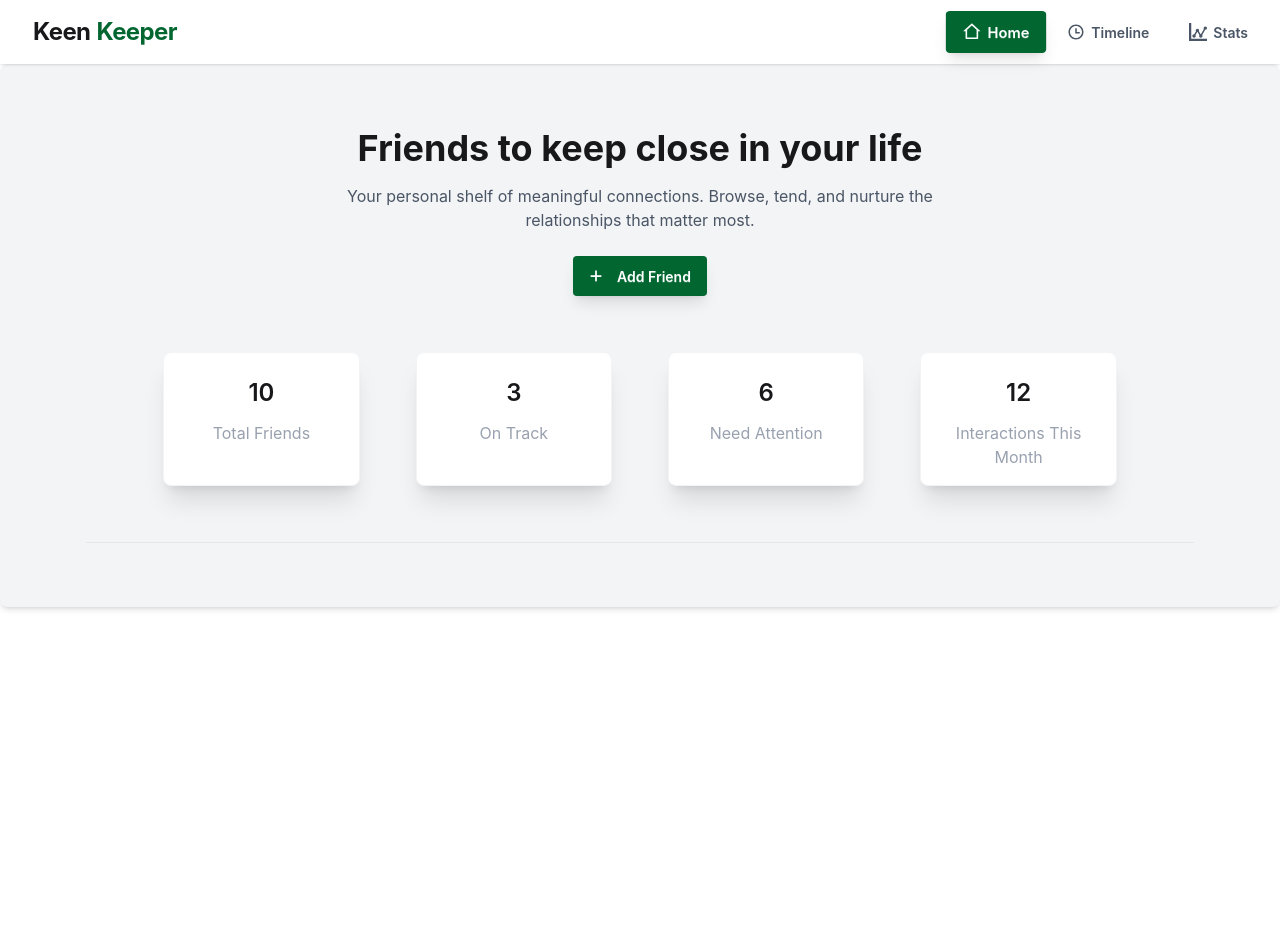
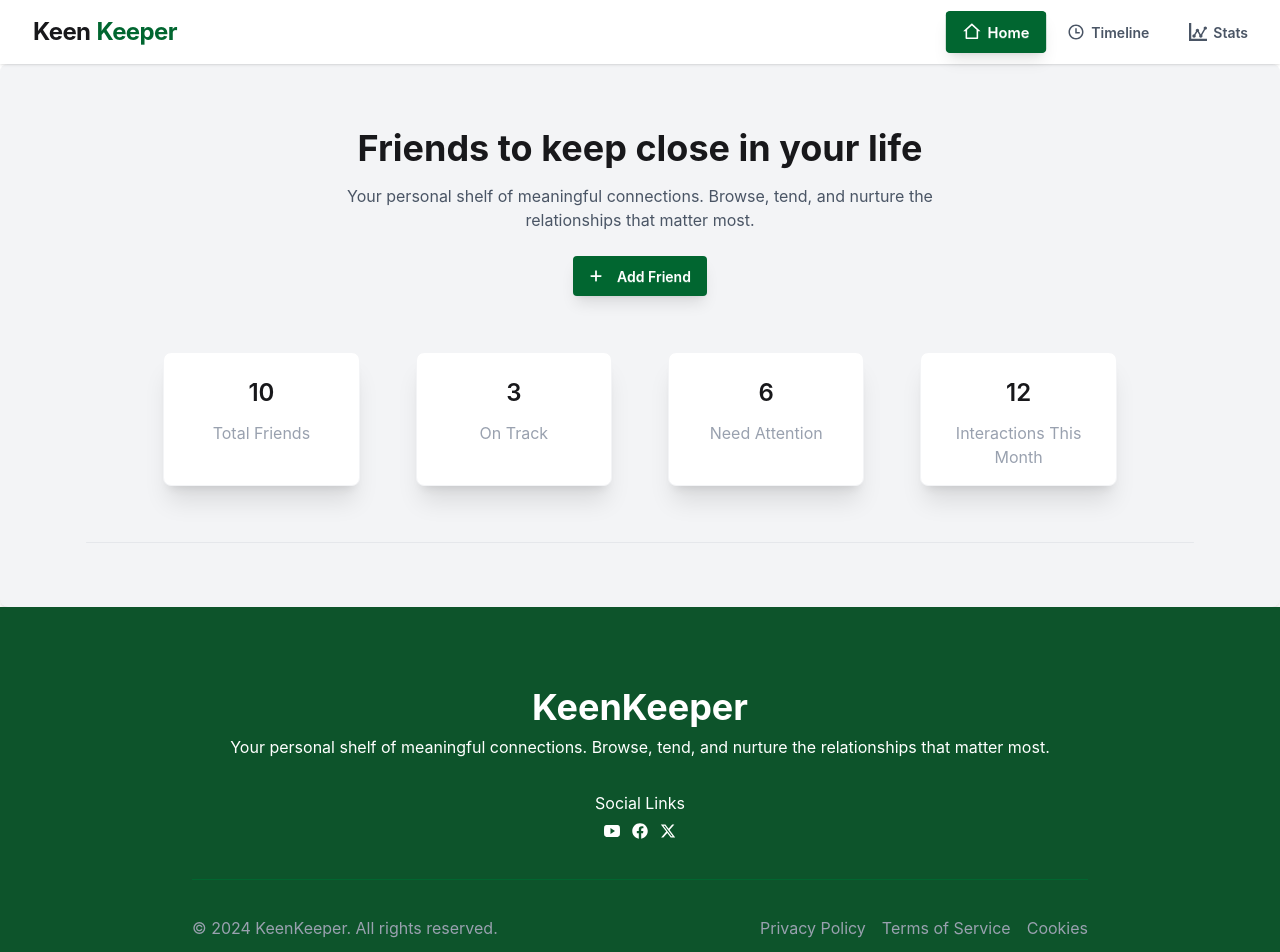
Before and after one commit to fardinSanjida/fardin-keeper, a React (Vite) app: page / in a window 1280 px wide. Shown: the top 952 px of the page. Before the commit the page ends 800 px from the top, so only its background shows below. Built offline with nearby package versions, Linux system fonts and the light colour scheme.

Commit message:
footer added to homepage

```diff
--- /dev/null
+++ b/src/componenets/footer/Footer.jsx
@@ -0,0 +1,33 @@
+import React from 'react';
+import { IoLogoYoutube } from "react-icons/io";
+import { FaFacebook } from "react-icons/fa";
+import { FaXTwitter } from "react-icons/fa6";
+
+const Footer = () => {
+    return (
+        <div className='bg-green-900'>
+             <h1 className='text-4xl text-white font-bold text-center pt-20  '>KeenKeeper</h1>
+             <p className='text-center text-white mt-2 pb-4'>Your personal shelf of meaningful connections. Browse, tend, and nurture the relationships that matter most.</p>
+             <h4 className='text-center text-white mt-4'>Social Links</h4>
+             <div className='flex justify-center gap-3 mt-2 pb-10'>
+             <IoLogoYoutube className='text-white' />
+             <FaFacebook className='text-white' />
+             <FaXTwitter className='text-white' />
+             </div>
+             <hr className=' w-[70%] border-t border-green-800 pb-5 mx-auto ' ></hr>
+             <div className=' w-[70%] flex justify-between gap-2 mx-auto pb-6'>
+                <p className='text-center text-gray-400 mt-4'>© 2024 KeenKeeper. All rights reserved.</p>
+                <div className='flex justify-center gap-4 mt-2'>
+                    <p className='text-center text-gray-400 mt-2'>Privacy Policy</p>
+                     <p className='text-center text-gray-400 mt-2'>Terms of Service</p>
+                      <p className='text-center text-gray-400 mt-2'>Cookies</p>
+                </div>
+
+             </div>
+
+
+        </div>
+    );
+};
+
+export default Footer;
--- a/src/pages/homepages/Homepage.jsx
+++ b/src/pages/homepages/Homepage.jsx
@@ -1,10 +1,12 @@
 import React from 'react';
 import Banner from '../../componenets/banner/Banner';
+import Footer from '../../componenets/footer/Footer';
 
 const Homepage = () => {
     return (
         <div>
             <Banner />
+            <Footer />
         </div>
     );
 };
```
